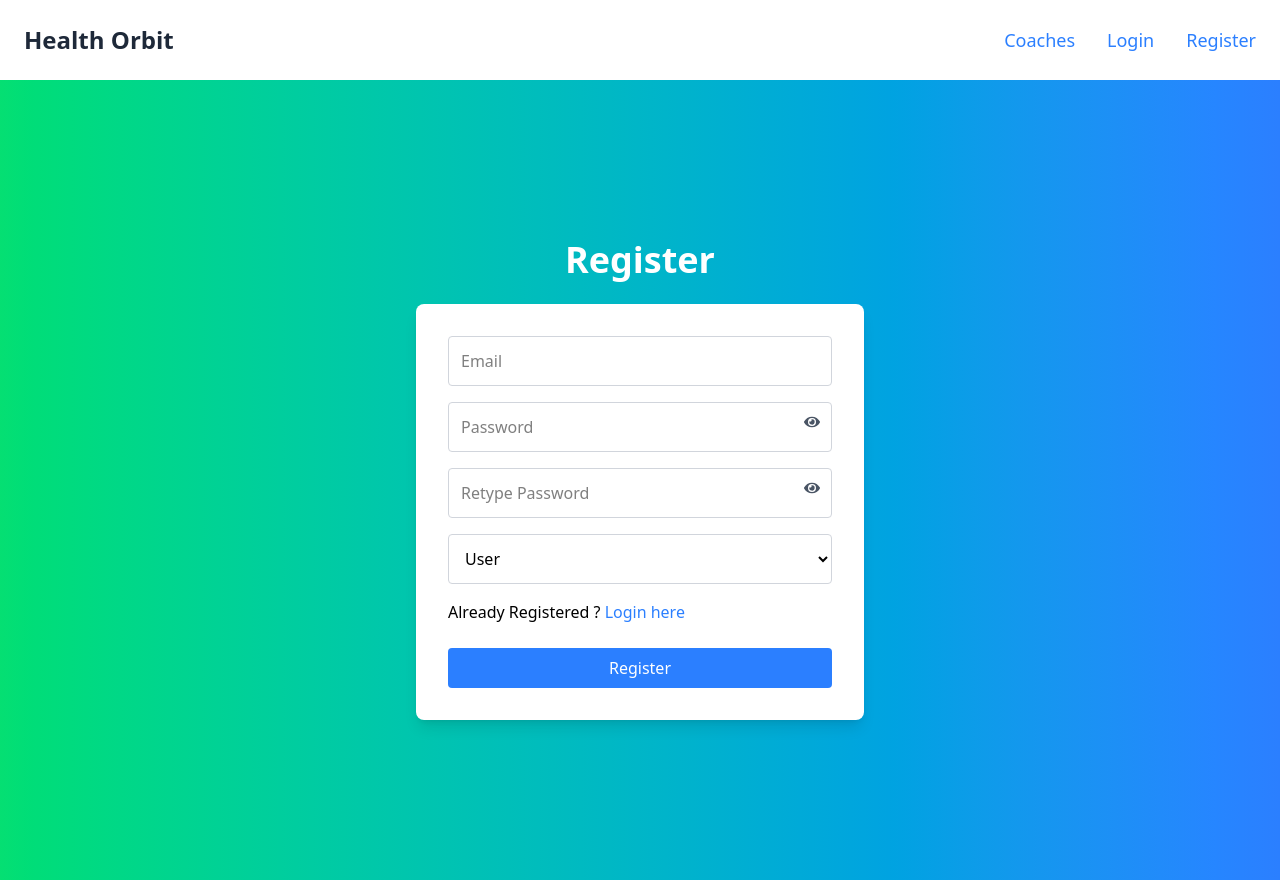
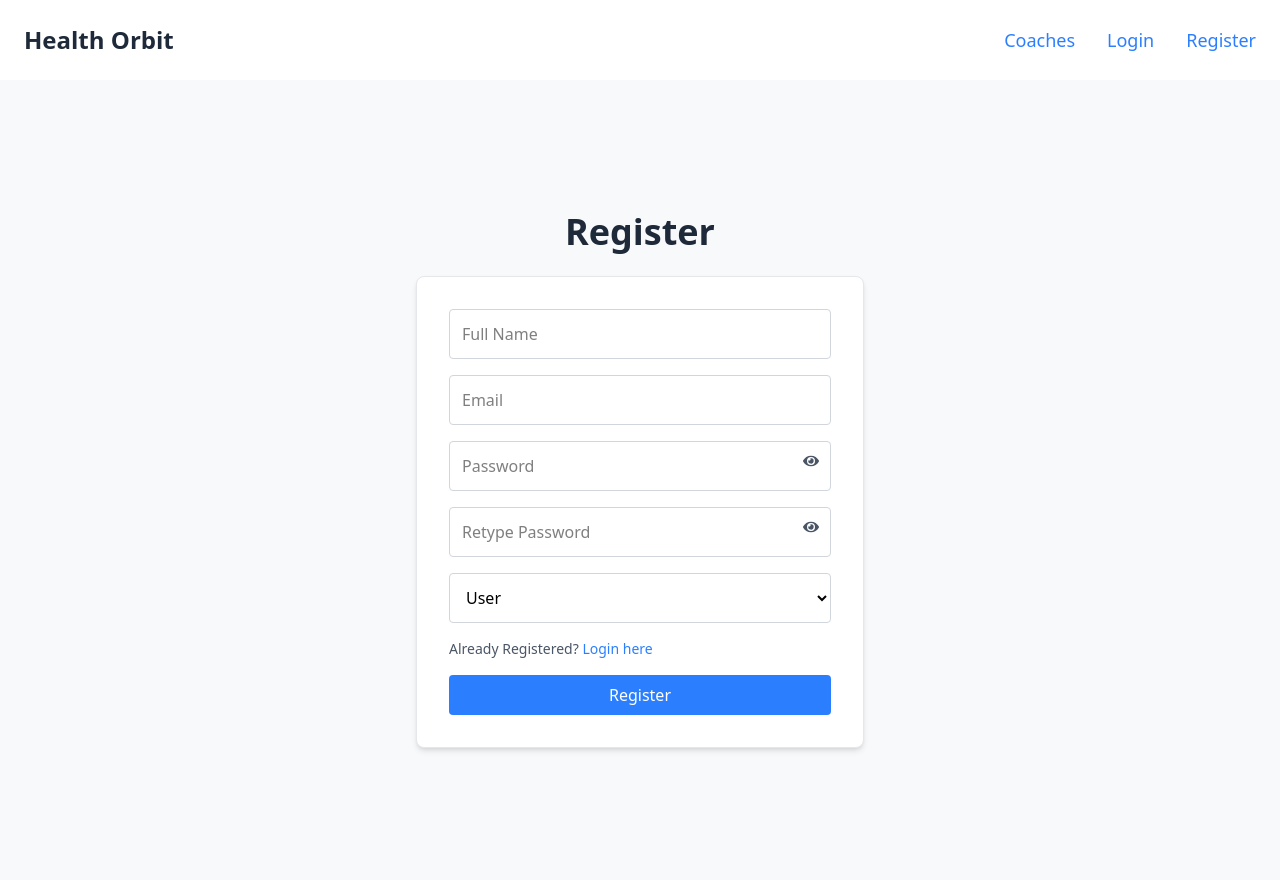
Before and after one commit to Shivam19-git/Health-Orbit, a React (Vite) app in the folder frontend/: page /register in a window 1280 px wide. Built offline with nearby package versions, Linux system fonts and the light colour scheme.

Commit message:
changed login and register

```diff
--- a/frontend/src/Pages/LoginPage.jsx
+++ b/frontend/src/Pages/LoginPage.jsx
@@ -23,11 +23,9 @@ const LoginPage = () => {
 
     return (
         <>
-            <div>
-                <BeforeLoginNavBar />
-            </div>
-            <div className="flex flex-col items-center justify-center min-h-screen bg-gradient-to-r from-blue-500 to-purple-600">
-                <div className="bg-white p-8 rounded-lg shadow-lg w-full max-w-md">
+            <BeforeLoginNavBar />
+            <div className="flex flex-col items-center justify-center min-h-screen bg-[#f8f9fa]">
+                <div className="bg-white p-8 rounded-lg shadow-md w-full max-w-md border border-gray-200">
                     <h2 className="text-4xl font-bold mb-6 text-center text-gray-800">Login</h2>
                     {error && <p className="text-red-500 mb-4">{error}</p>}
                     <form onSubmit={handleLogin}>
@@ -47,10 +45,13 @@ const LoginPage = () => {
                             className="border border-gray-300 p-3 mb-4 w-full rounded focus:outline-none focus:ring-2 focus:ring-blue-500"
                             required
                         />
-                        <h6>New User ? <Link to="/register" className="text-blue-500 hover:underline">Register here</Link></h6><br/>
+                        <p className="text-gray-600 text-sm">
+                            New User? <Link to="/register" className="text-blue-500 hover:underline">Register here</Link>
+                        </p>
+                        <br />
                         <button
                             type="submit"
-                            className="bg-blue-500 text-white px-4 py-2 rounded w-full hover:bg-blue-600 transition duration-300"
+                            className="bg-blue-500 text-white px-4 py-2 rounded w-full hover:bg-blue-600 transition duration-300 cursor-pointer"
                         >
                             Login
                         </button>
--- a/frontend/src/Pages/RegisterPage.jsx
+++ b/frontend/src/Pages/RegisterPage.jsx
@@ -5,17 +5,18 @@ import { FaEye, FaEyeSlash } from "react-icons/fa";
 import { BeforeLoginNavBar } from "../Components/NavBar";
 
 const RegisterPage = () => {
+    const [fullName, setFullName] = useState("");
     const [email, setEmail] = useState("");
     const [password, setPassword] = useState("");
     const [confirmPassword, setConfirmPassword] = useState("");
     const [role, setRole] = useState("user");
     const [error, setError] = useState("");
     const [showPassword, setShowPassword] = useState(false);
+    const [showConfirmPassword, setShowConfirmPassword] = useState(false);
     const navigate = useNavigate();
 
-    const togglePasswordVisibility = () => {
-        setShowPassword(!showPassword);
-    };
+    const togglePasswordVisibility = () => setShowPassword(!showPassword);
+    const toggleConfirmPasswordVisibility = () => setShowConfirmPassword(!showConfirmPassword);
 
     const handleRegister = async (e) => {
         e.preventDefault();
@@ -33,7 +34,7 @@ const RegisterPage = () => {
         }
 
         try {
-            await axios.post("http://localhost:6060/api/auth/register", { email, password, role });
+            await axios.post("http://localhost:6060/api/auth/register", { fullName, email, password, role });
             console.log("Registration Successful");
             navigate("/login");
         } catch (error) {
@@ -43,22 +44,31 @@ const RegisterPage = () => {
 
     return (
         <>
-            <div>
-                <BeforeLoginNavBar />
-            </div>
-            <div className="flex flex-col items-center justify-center min-h-screen bg-gradient-to-r from-green-400 to-blue-500">
-                <h2 className="text-4xl font-extrabold text-white mb-6">Register</h2>
+            <BeforeLoginNavBar />
+            <div className="flex flex-col items-center justify-center min-h-screen bg-[#f8f9fa]">
+                <h2 className="text-4xl font-extrabold text-gray-800 mb-6">Register</h2>
                 {error && <p className="text-red-500 mb-4">{error}</p>}
-                <form className="bg-white p-8 rounded-lg shadow-lg w-full max-w-md" onSubmit={handleRegister}>
+                <form
+                    className="bg-white p-8 rounded-lg shadow-md w-full max-w-md space-y-4 border border-gray-200"
+                    onSubmit={handleRegister}
+                >
+                    <input
+                        type="text"
+                        placeholder="Full Name"
+                        value={fullName}
+                        onChange={(e) => setFullName(e.target.value)}
+                        className="border border-gray-300 p-3 w-full rounded focus:outline-none focus:ring-2 focus:ring-blue-500"
+                        required
+                    />
                     <input
                         type="email"
                         placeholder="Email"
                         value={email}
                         onChange={(e) => setEmail(e.target.value)}
-                        className="border border-gray-300 p-3 mb-4 w-full rounded focus:outline-none focus:ring-2 focus:ring-blue-500"
+                        className="border border-gray-300 p-3 w-full rounded focus:outline-none focus:ring-2 focus:ring-blue-500"
                         required
                     />
-                    <div className="relative mb-4">
+                    <div className="relative">
                         <input
                             type={showPassword ? "text" : "password"}
                             placeholder="Password"
@@ -75,9 +85,9 @@ const RegisterPage = () => {
                             {showPassword ? <FaEyeSlash /> : <FaEye />}
                         </button>
                     </div>
-                    <div className="relative mb-4">
+                    <div className="relative">
                         <input
-                            type={showPassword ? "text" : "password"}
+                            type={showConfirmPassword ? "text" : "password"}
                             placeholder="Retype Password"
                             value={confirmPassword}
                             onChange={(e) => setConfirmPassword(e.target.value)}
@@ -87,24 +97,24 @@ const RegisterPage = () => {
                         <button
                             type="button"
                             className="absolute right-3 top-3 text-gray-600"
-                            onClick={togglePasswordVisibility}
+                            onClick={toggleConfirmPasswordVisibility}
                         >
-                            {showPassword ? <FaEyeSlash /> : <FaEye />}
+                            {showConfirmPassword ? <FaEyeSlash /> : <FaEye />}
                         </button>
                     </div>
                     <select
                         value={role}
                         onChange={(e) => setRole(e.target.value)}
-                        className="border border-gray-300 p-3 mb-4 w-full rounded focus:outline-none focus:ring-2 focus:ring-blue-500"
+                        className="border border-gray-300 p-3 w-full rounded focus:outline-none focus:ring-2 focus:ring-blue-500"
                     >
                         <option value="user">User</option>
-                        {/*} <option value="coach">Coach</option> */}
-
                     </select>
-                    <h6>Already Registered ? <Link to="/login" className="text-blue-500 hover:underline">Login here</Link></h6><br/>
+                    <p className="text-gray-600 text-sm">
+                        Already Registered? <Link to="/login" className="text-blue-500 hover:underline">Login here</Link>
+                    </p>
                     <button
                         type="submit"
-                        className="bg-blue-500 text-white px-4 py-2 rounded w-full hover:bg-blue-600 transition duration-300"
+                        className="bg-blue-500 text-white px-4 py-2 rounded w-full hover:bg-blue-600 transition duration-300 cursor-pointer"
                     >
                         Register
                     </button>
```
